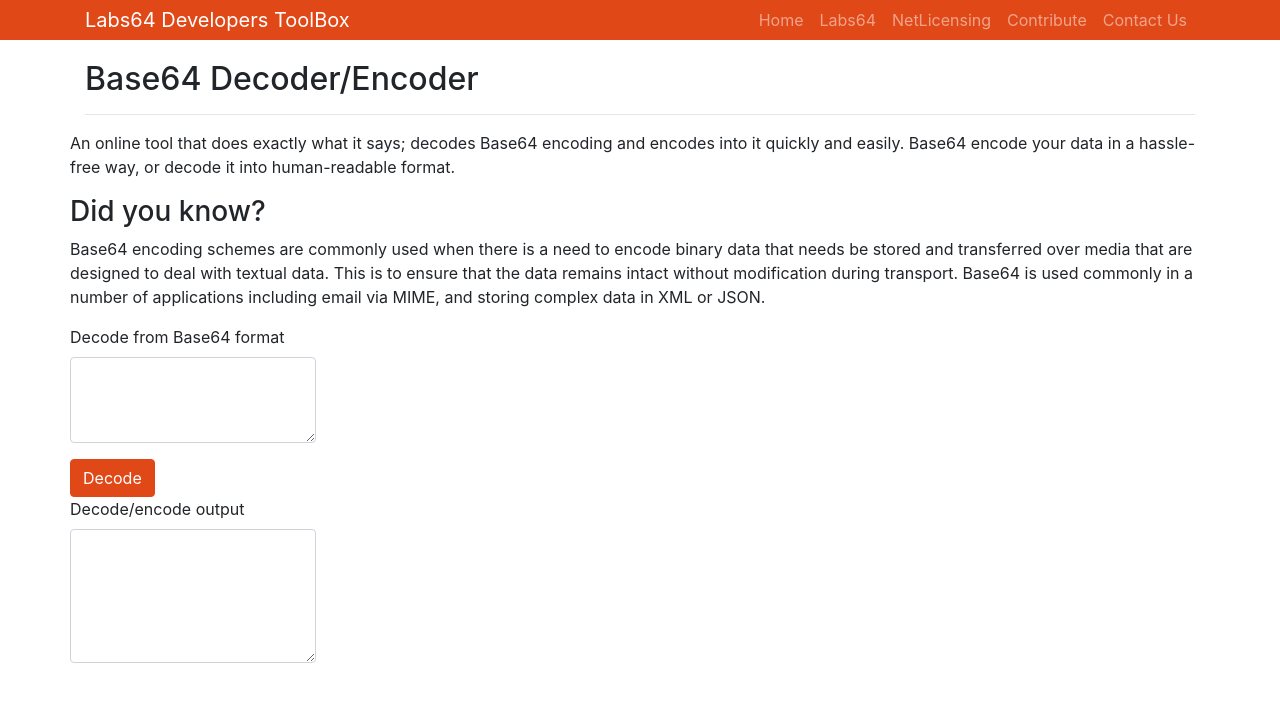
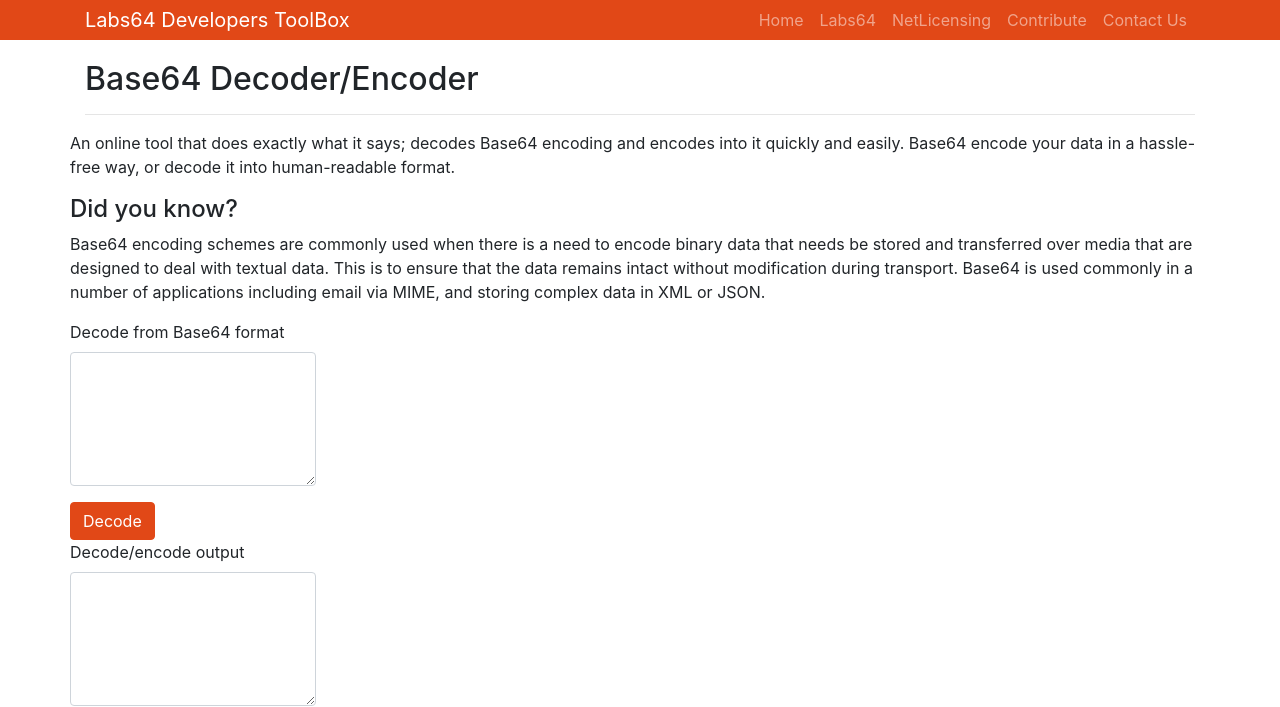
Before and after one commit to Labs64/labs64.github.io, a Jekyll site: the page built from _pages/base64-decoder.md, in a window 1280 px wide. Shown: the part 100-807 px from the top of the page. Built offline with Jekyll 4.4.1, drawn with Linux system fonts in a browser that asks for light colours; grey boxes are pictures that could not be loaded.

Commit message:
Update base64-decoder.md

```diff
--- a/_pages/base64-decoder.md
+++ b/_pages/base64-decoder.md
@@ -7,18 +7,18 @@
 
 An online tool that does exactly what it says; decodes Base64 encoding and encodes into it quickly and easily. Base64 encode your data in a hassle-free way, or decode it into human-readable format.
 
-### Did you know?
+#### Did you know?
 
 Base64 encoding schemes are commonly used when there is a need to encode binary data that needs be stored and transferred over media that are designed to deal with textual data. This is to ensure that the data remains intact without modification during transport. Base64 is used commonly in a number of applications including email via MIME, and storing complex data in XML or JSON.
 
 <form>
   <div class="form-group">
     <label for="inputBase64">Decode from Base64 format</label>
-    <textarea class="form-control" id="inputBase64" rows="3"></textarea>
+    <textarea class="form-control" id="inputBase64" rows="5" style="min-width: 100%"></textarea>
   </div>
   <button type="button" class="btn btn-primary">Decode</button>
   <div class="form-group">
     <label for="outputDecodeEncode">Decode/encode output</label>
-    <textarea class="form-control" id="outputDecodeEncode" rows="5"></textarea>
+    <textarea class="form-control" id="outputDecodeEncode" rows="5" style="min-width: 100%"></textarea>
   </div>
 </form>
```
